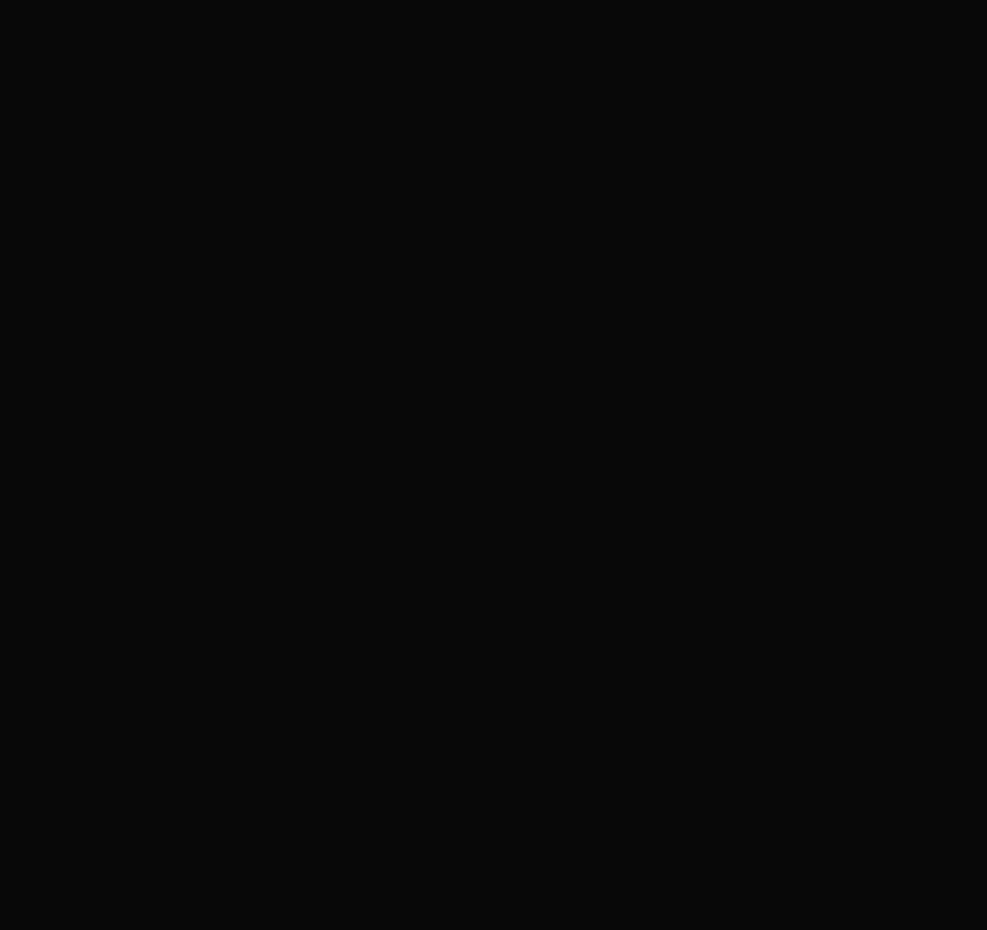
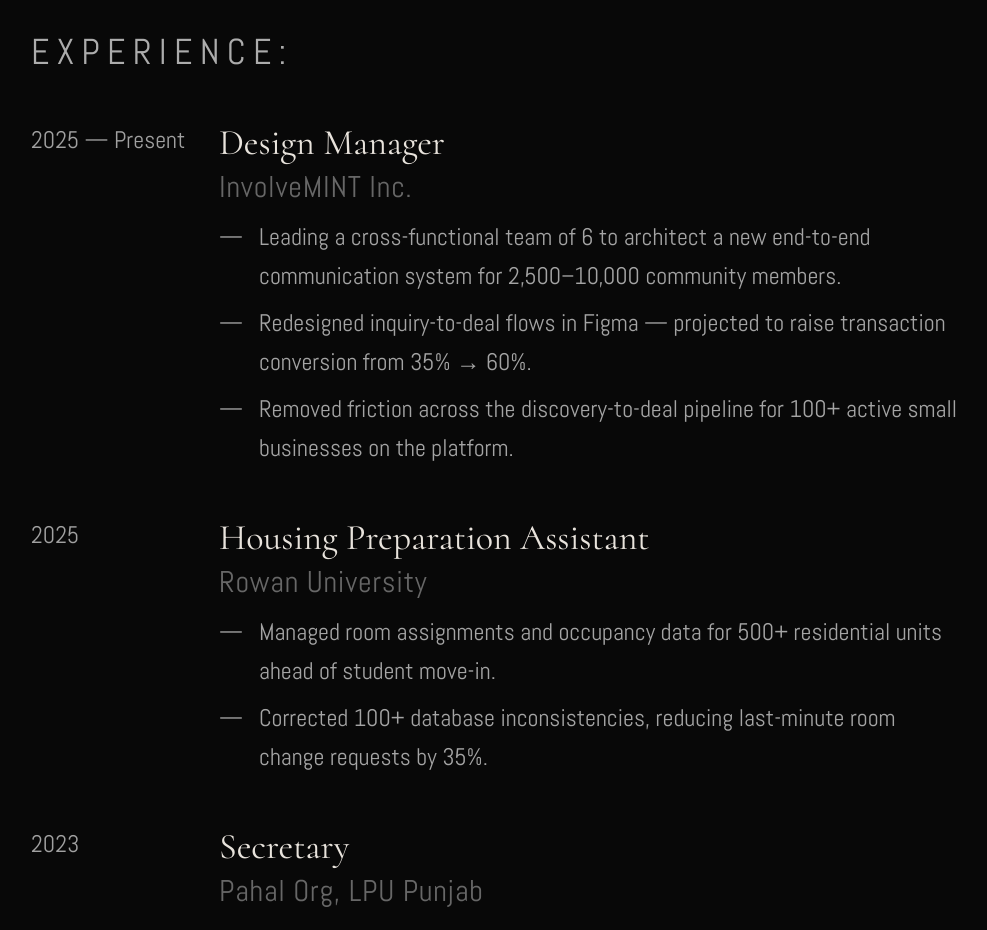
Before and after one commit to ZeeshanRehan/Portfolio-v1, a Next.js app: page / in a window 1280 px wide. Shown: the part 500-1430 px from the top of the page, without its empty margins (145-1132 px from the left). Before the commit the page ends 800 px from the top, so only its background shows below. Built offline with nearby package versions, Linux system fonts and the light colour scheme.

Commit message:
Feat: experience section

```diff
--- a/app/page.tsx
+++ b/app/page.tsx
@@ -1,5 +1,6 @@
 import Nav from "@/components/nav";
 import Hero from "@/components/hero";
+import Experience from "@/components/experience";
 
 export default function Home() {
   return (
@@ -7,7 +8,9 @@
       <Nav />
       <main style={{ paddingTop: "80px" }}>
         <Hero/>
+        <Experience/>
       </main>
+
     </>
   );
 }
--- /dev/null
+++ b/components/experience.tsx
@@ -0,0 +1,84 @@
+// — Experience section
+// to add a new role: copy one object in the `roles` array and fill it in
+
+const roles = [
+  {
+    period: "2025 — Present",
+    role: "Design Manager",
+    org: "InvolveMINT Inc.",
+    bullets: [
+      "Leading a cross-functional team of 6 to architect a new end-to-end communication system for 2,500–10,000 community members.",
+      "Redesigned inquiry-to-deal flows in Figma — projected to raise transaction conversion from 35% → 60%.",
+      "Removed friction across the discovery-to-deal pipeline for 100+ active small businesses on the platform.",
+    ],
+  },
+  {
+    period: "2025",
+    role: "Housing Preparation Assistant",
+    org: "Rowan University",
+    bullets: [
+      "Managed room assignments and occupancy data for 500+ residential units ahead of student move-in.",
+      "Corrected 100+ database inconsistencies, reducing last-minute room change requests by 35%.",
+    ],
+  },
+  {
+    period: "2023",
+    role: "Secretary",
+    org: "Pahal Org, LPU Punjab",
+    bullets: [
+      "Organized outreach programs and community initiatives as part of a student-led NGO.",
+      "Coordinated volunteers, managed logistics, and led event planning for incoming freshmen.",
+    ],
+  },
+];
+
+
+export default function Experience() {
+  return (
+    // mt-[70vh] pushes this section down so hero has room to breathe
+    <section className="mt-[16vh] px-44 pb-20">
+
+      {/* section label — Abel mono feel, muted and small */}
+      <p className="font-sans text-4xl tracking-[0.2em] text-[#acacac] uppercase mb-12">
+        Experience:
+      </p>
+
+      {/* roles list */}
+      <div className="flex flex-col gap-12">
+        {roles.map((item) => (
+          <div key={item.role} className="grid grid-cols-[140px_1fr] gap-12">
+
+            {/* left: period */}
+            <span className="font-sans text-2xl text-[#a1a1a1] pt-1 whitespace-nowrap">
+              {item.period}
+            </span>
+
+            {/* right: role details */}
+            <div className="flex flex-col gap-3">
+              <div>
+                {/* role title in serif */}
+                <p className="font-serif text-4xl text-[#e8e3dc] leading-tight">
+                  {item.role}
+                </p>
+                {/* org name, muted */}
+                <p className="font-sans text-3xl text-[#676767] mt-1 tracking-wide">
+                  {item.org}
+                </p>
+              </div>
+
+              {/* bullet points */}
+              <ul className="flex flex-col gap-2">
+                {item.bullets.map((b) => (
+                  <li key={b} className="font-sans text-2xl text-[#a4a4a4] leading-relaxed flex gap-4">
+  <span className="shrink-0">—</span>
+  <span>{b}</span>
+                  </li>
+                ))}
+              </ul>
+            </div>
+          </div>
+        ))}
+      </div>
+    </section>
+  );
+}
--- a/components/hero.tsx
+++ b/components/hero.tsx
@@ -4,7 +4,7 @@
 
 export default function Hero() {
   return (
-    <section className="pt-40 pb-20 px-20">
+    <section className="pt-30 pb-20 px-20">
       {/* main intro line — Cormorant serif, light weight */}
       <h1 className="font-serif font-light text-5xl text-[#e8e3dc] leading-tight tracking-tight">
         21 y/o software developer. Based in New Jersey.
```
